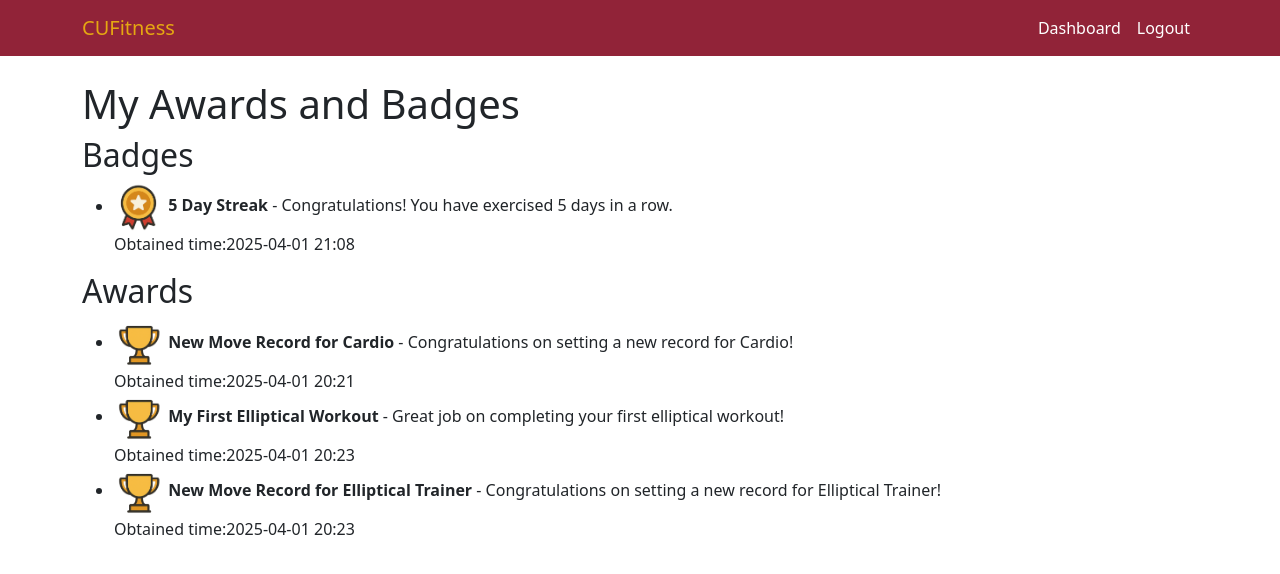
After one commit to Rat-fi/Iron-Concordia, a Django app: page /progressTracking/awards/ in a window 1280 px wide. The commit adds this page. Shown: the top 574 px of the page. Run offline with Django 5.2, Linux system fonts and the light colour scheme; a user stored in the database is signed in; data comes from the database, SQL or seed files in the repository; both versions use the stored data as it was after the commit.

Commit message:
IC-404 received a badge & IC-377 display different Awards for my fitness

```diff
--- a/CUFitness/CUFitness/settings.py
+++ b/CUFitness/CUFitness/settings.py
@@ -133,6 +133,10 @@ USE_TZ = True
 
 STATIC_URL = 'static/'
 
+MEDIA_URL = '/media/'
+MEDIA_ROOT = BASE_DIR / 'media'
+
+
 # Default primary key field type
 # https://docs.djangoproject.com/en/5.1/ref/settings/#default-auto-field
 
--- a/CUFitness/CUFitness/urls.py
+++ b/CUFitness/CUFitness/urls.py
@@ -1,6 +1,8 @@
 from django.contrib import admin
 from django.urls import path, include
 from CUFitness.views import home  # Import home view from CUFitness
+from django.conf import settings
+from django.conf.urls.static import static
 
 urlpatterns = [
     path('admin/', admin.site.urls),
@@ -11,3 +13,6 @@ urlpatterns = [
     path('FitnessPlan/', include('FitnessPlan.urls')),
     path('Agent/', include('LLMAgent.urls'))
 ]
+
+if settings.DEBUG:
+    urlpatterns += static(settings.MEDIA_URL, document_root=settings.MEDIA_ROOT)
--- a/CUFitness/ProgressTracking/models.py
+++ b/CUFitness/ProgressTracking/models.py
@@ -134,3 +134,36 @@ class FitnessActivity(models.Model):
 
     class Meta:
         db_table = 'fitness_activity'
+
+
+class Badge(models.Model):
+    name = models.CharField(max_length=255, unique=True)
+    description = models.TextField(blank=True)
+    icon = models.ImageField(upload_to='badges/', blank=True, null=True, default='badges/default_badge.png')
+
+    def __str__(self):
+        return self.name
+
+class UserBadge(models.Model):
+    user = models.ForeignKey(settings.AUTH_USER_MODEL, on_delete=models.CASCADE)
+    badge = models.ForeignKey(Badge, on_delete=models.CASCADE)
+    awarded_at = models.DateTimeField(auto_now_add=True)
+
+    def __str__(self):
+        return f"Congratulations, you earned {self.badge.name}"
+
+class Award(models.Model):
+    name = models.CharField(max_length=255, unique = True)
+    description = models.TextField(blank=True)
+    icon = models.ImageField(upload_to='awards/', blank=True, null=True, default='awards/default_award.png')
+
+    def __str__(self):
+        return self.name
+
+class UserAward(models.Model):
+    user = models.ForeignKey(settings.AUTH_USER_MODEL, on_delete=models.CASCADE)
+    award = models.ForeignKey(Award, on_delete=models.CASCADE)
+    awarded_at = models.DateTimeField(auto_now_add=True)
+
+    def __str__(self):
+        return f"Congratulations, you earned {self.award.name}"
--- a/CUFitness/ProgressTracking/urls.py
+++ b/CUFitness/ProgressTracking/urls.py
@@ -6,6 +6,7 @@ urlpatterns = [
     path('setDailyFitnessGoals/', views.set_daily_fitness_goal, name='set_goals'),
     path('setMyGymGoals/', views.set_my_gym_goal, name='set_my_gym_goals'),
     path('trackExercise/', views.track_exercise, name='track_exercise'),
+    path('awards/', views.my_awards, name='my_awards'),
     path('todayRecords/', views.today_exercise_records, name='today_exercise_records'),
     path('editRecord/<int:record_id>', views.edit_exercise_record, name='edit_exercise_record'),
     path('removeRecord/<int:record_id>', views.remove_exercise_record, name='remove_exercise_record'),
--- a/CUFitness/ProgressTracking/views.py
+++ b/CUFitness/ProgressTracking/views.py
@@ -5,7 +5,8 @@ from django.http import HttpResponse
 import datetime, calendar
 from django.contrib.auth.decorators import login_required
 from .models import DailyFitnessGoal, Question, GymGoal, ExerciseSession, exercises
-from django.db.models import Sum
+from .models import Badge, UserBadge, Award, UserAward
+from django.db.models import Sum, Max
 import json
 
 
@@ -117,14 +118,97 @@ def track_exercise(request):
         except ValueError:
             duration = 0
 
-        ExerciseSession.objects.create(
+        new_session = ExerciseSession.objects.create(
             user=request.user,
             exercise_type=exercise_type,
             exercise_time=duration
         )
         context['message'] = "Your exercise session has been recorded."
 
+        streak_day = 5
+        today = datetime.date.today()
+        dates = [today - datetime.timedelta(days=i) for i in range(streak_day)]
+        sessions_dates = ExerciseSession.objects.filter(
+            user = request.user,
+            recorded_at__date__in=dates
+        ).values_list('recorded_at__date', flat=True).distinct()
+        if len(set(sessions_dates)) == streak_day:
+            if not UserBadge.objects.filter(user=request.user, badge__name="5 Day Streak").exists():
+                badge, created = Badge.objects.get_or_create(
+                    name = "5 Day Streak",
+                    defaults = {'description': 'Congratulations! You have exercised 5 days in a row.'}
+                )
+                UserBadge.objects.create(user=request.user, badge=badge)
+                context['badge_message'] = "Congratulations! You have earned the 5 Day Streak badge."
+
+        if new_session.recorded_at.time() < datetime.time(7, 0):
+            if not UserBadge.objects.filter(user=request.user, badge__name="Early Bird").exists():
+                badge, created = Badge.objects.get_or_create(
+                    name="Early Bird",
+                    defaults={'description': 'Great job getting your workout in early before 7 AM!'}
+                )
+                UserBadge.objects.create(user=request.user, badge=badge)
+                context['badge_message'] = context.get('badge_message', '') + " You've earned the 'Early Bird' badge!"
+
+        cumulative_days = ExerciseSession.objects.filter(user=request.user) \
+            .values_list('recorded_at__date', flat=True).distinct().count()
+
+        step = 50
+        cumulative_thresholds = list(range(step, cumulative_days + 1, step))
+
+        for threshold in cumulative_thresholds:
+            badge_name = f"{threshold} Day Milestone"
+            if not UserBadge.objects.filter(user=request.user, badge__name=badge_name).exists():
+                badge, created = Badge.objects.get_or_create(
+                    name=badge_name,
+                    defaults={'description': f"Congratulations! You have exercised on {threshold} different days."}
+                )
+                UserBadge.objects.create(user=request.user, badge=badge)
+                context['badge_message'] = context.get('badge_message', '') + f" You've earned the '{badge_name}' badge!"
+
+
+        if exercise_type == 'elliptical_trainer':
+            elliptical_count = ExerciseSession.objects.filter(user=request.user, exercise_type= 'elliptical_trainer').count()
+            if elliptical_count == 1:
+                award, created = Award.objects.get_or_create(
+                    name="My First Elliptical Workout",
+                    defaults={'description': 'Great job on completing your first elliptical workout!'}
+                )
+                if not UserAward.objects.filter(user=request.user, award=award).exists():
+                    UserAward.objects.create(user=request.user, award=award)
+                    context['award_message'] = "You've earned the 'My First Elliptical Workout' award!"
+
+        prev_best = ExerciseSession.objects.filter(
+            user=request.user,
+            exercise_type=exercise_type
+        ).exclude(id=new_session.id).aggregate(max_time=Max('exercise_time'))['max_time']
+        if prev_best is None or duration > prev_best:
+
+            exercise_dict = dict(exercises)
+            award_name = f"New Move Record for {exercise_dict.get(exercise_type, exercise_type)}"
+            award, created = Award.objects.get_or_create(
+                name=award_name,
+                defaults={'description': f"Congratulations on setting a new record for {exercise_dict.get(exercise_type, exercise_type)}!"}
+            )
+            if not UserAward.objects.filter(user=request.user, award=award).exists():
+                UserAward.objects.create(user=request.user, award=award)
+                if 'award_message' in context:
+                    context['award_message'] += f" Also, you've earned the '{award_name}' award!"
+                else:
+                    context['award_message'] = f"You've earned the '{award_name}' award!"
+
     return render(request, 'progressTracking/trackExercise.html', context)
+
+@login_required
+def my_awards(request):
+
+    user_badges = UserBadge.objects.filter(user=request.user)
+    user_awards = UserAward.objects.filter(user=request.user)
+    context = {
+         'badges': user_badges,
+         'awards': user_awards,
+    }
+    return render(request, 'progressTracking/awards.html', context)
 
 
 @login_required
--- a/CUFitness/templates/User/dashboard.html
+++ b/CUFitness/templates/User/dashboard.html
@@ -68,6 +68,7 @@
                     <a href="{% url 'set_goals' %}" class="btn btn-primary">Set Daily Fitness Goals</a>
                     <a href="{% url 'set_my_gym_goals' %}" class="btn btn-primary">Set Gym Goals</a>
                     <a href="{% url 'track_exercise' %}" class="btn btn-primary">Track Exercise</a>
+                    <a href="{% url 'my_awards' %}" class="btn btn-primary">My Badges and Awards</a>
                     <a href="{% url 'today_exercise_records' %}" class="btn btn-primary">Today's Exercise Records</a>
                     <a href="{% url 'daily_summary' %}" class="btn btn-primary">Daily Summary</a>
                     <a href="{% url 'weekly_summary' %}" class="btn btn-primary">Weekly Summary</a>
--- /dev/null
+++ b/CUFitness/templates/progressTracking/awards.html
@@ -0,0 +1,53 @@
+{% extends "base.html" %}
+
+{% block title %}Dashboard - CUFitness{% endblock %}
+
+{% block content %}
+<!DOCTYPE html>
+<html>
+<head>
+    <title>My Awards and Badges</title>
+</head>
+<body>
+    <h1>My Awards and Badges</h1>
+
+    <h2>Badges</h2>
+    {% if badges %}
+      <ul>
+        {% for user_badge in badges %}
+          <li>
+            {% if user_badge.badge.icon %}
+              <img src="{{ user_badge.badge.icon.url }}" alt="{{ user_badge.badge.name }}" style="height:50px;">
+            {% endif %}
+            <strong>{{ user_badge.badge.name }}</strong> - {{ user_badge.badge.description }}
+            <br>
+            Obtained time:{{ user_badge.awarded_at|date:"Y-m-d H:i" }}
+          </li>
+        {% endfor %}
+      </ul>
+    {% else %}
+      <p>Haven't earned the badge yet.</p>
+    {% endif %}
+
+    <h2>Awards</h2>
+    {% if awards %}
+      <ul>
+        {% for user_award in awards %}
+          <li>
+            {% if user_award.award.icon %}
+              <img src="{{ user_award.award.icon.url }}" alt="{{ user_award.award.name }}" style="height:50px;">
+            {% endif %}
+            <strong>{{ user_award.award.name }}</strong> - {{ user_award.award.description }}
+            <br>
+            Obtained time:{{ user_award.awarded_at|date:"Y-m-d H:i" }}
+          </li>
+        {% endfor %}
+      </ul>
+    {% else %}
+      <p>Haven't earned the award yet.</p>
+    {% endif %}
+
+
+</body>
+</html>
+{% endblock %}
```
Also changed, not shown: CUFitness/ProgressTracking/admin.py (+6 -1 lines), CUFitness/templates/progressTracking/trackExercise.html (+13 -0 lines), CUFitness/ProgressTracking/migrations/0008_award_badge_useraward_userbadge.py (added), CUFitness/ProgressTracking/migrations/0009_alter_award_icon_alter_badge_icon.py (added), CUFitness/ProgressTracking/migrations/0010_alter_award_icon.py (added), CUFitness/db.sqlite3, CUFitness/media/awards/award1.png (added), CUFitness/media/awards/award2.png (added), CUFitness/media/awards/default_award.png (added), CUFitness/media/badges/badge1.png (added), CUFitness/media/badges/badge2.png (added), CUFitness/media/badges/default_badge.png (added).
